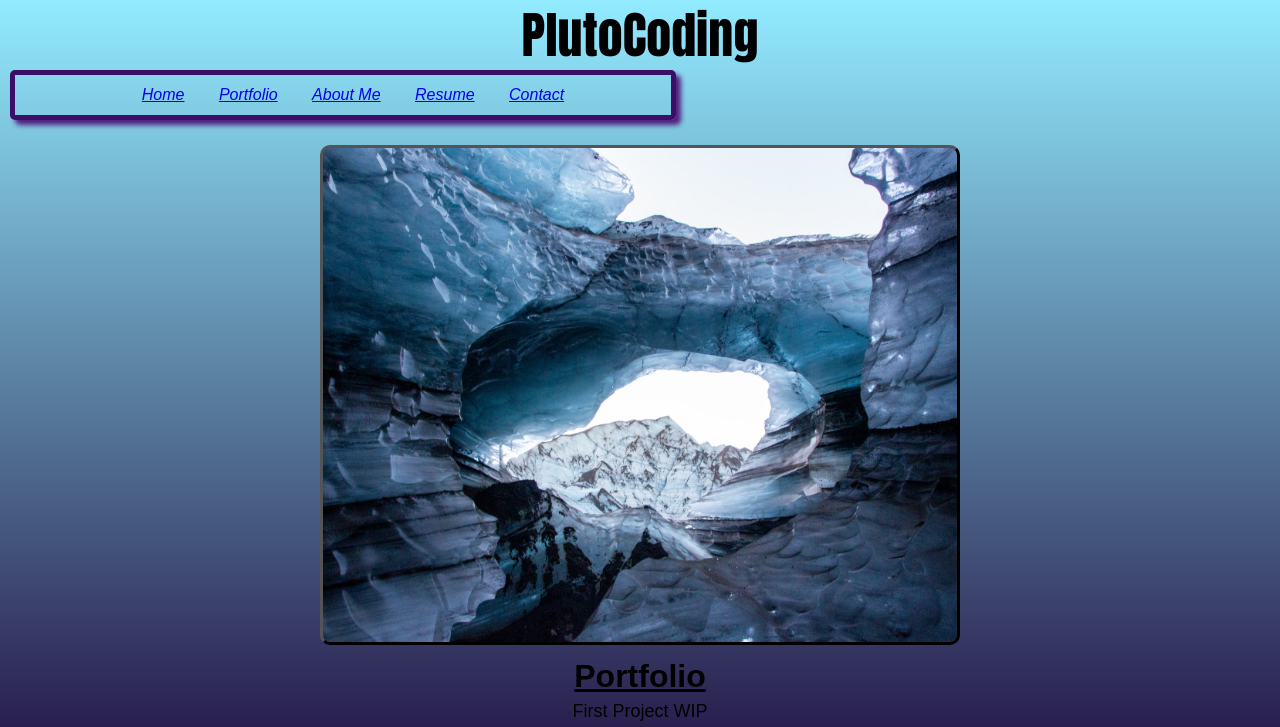
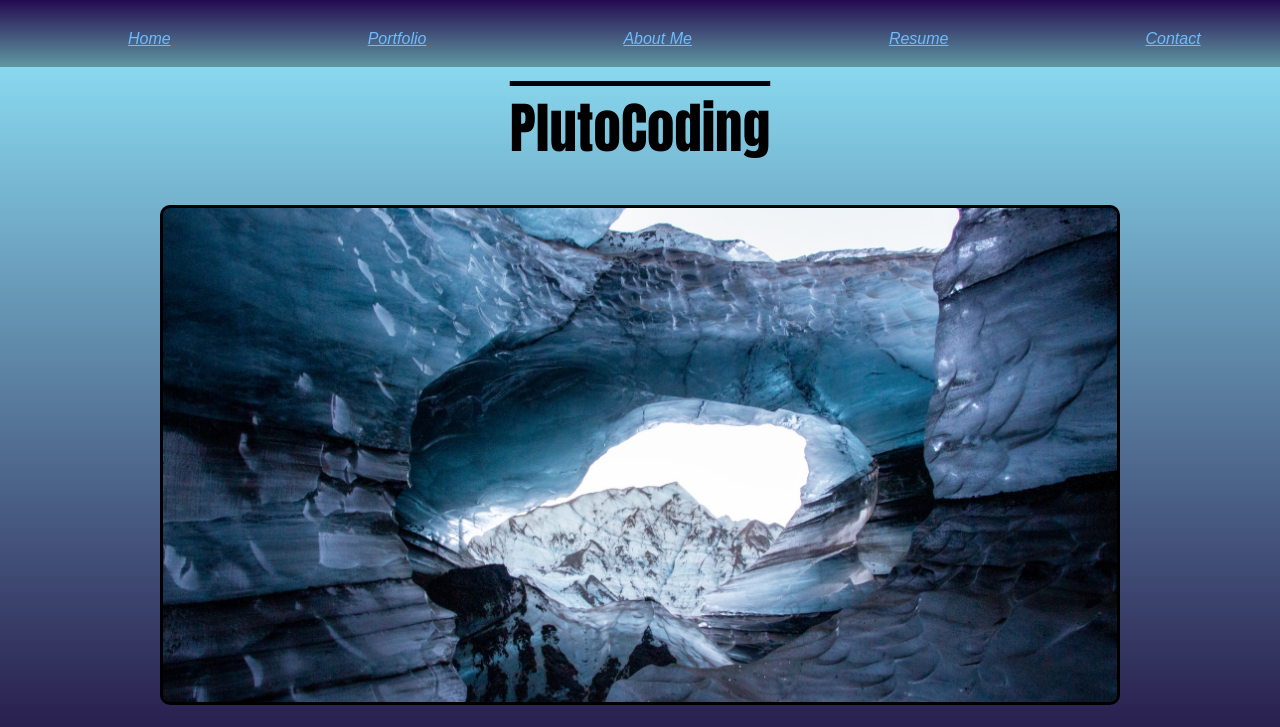
Before and after one commit to PlutoCoders/assignment2Portfolio, a plain HTML site: page index.html in a window 1280 px wide. Shown: the top 727 px of the page. Drawn offline with Linux system fonts and the light colour scheme.

Commit message:
Added + accesibility in html and css files. Nav +

```diff
--- a/Assets/css/style.css
+++ b/Assets/css/style.css
@@ -1,39 +1,8 @@
 /* This adjusts every element */
 * {
-    box-shadow: border-box;
+    box-sizing: border-box;
     padding: 0;
     margin: 0;
-}
-
-/* Adjustments to the h1 element */
-h1 {
-    font-family: Impact, Haettenschweiler, 'Arial Narrow Bold', sans-serif;
-    font-weight: bold;
-    font-size: 50px;
-    color: rgb(0, 0, 0);
-    text-decoration: overline;
-    text-shadow: 10px;
-    text-align: center;
-    border: 2px;
-    margin-top: 10px;
-}
-
-
-/* Adjusts the display settings of list items within the unordered list, within the nav, within the header element.*/
-.navItem {
-    display: inline;
-    margin-left: 25px;
-    list-style-type: none;
-}
-
- /* Trying to change the color of the nav item background when user hovers mouse over it */
-navItem a:hover {
-  background-color: #b80ef6;
-}
-
-/* Trying to add effects for when a nav item is clicked */
-navItem a:active {
-    background-color: blue;
 }
 
 /* Adjustments to the body element */
@@ -44,40 +13,82 @@ body {
     background-attachment:fixed;
 }
 
-/* trying to align the nav bar to the center!!!?? */
+/* setting up the header so that it shows a as bar going across the sceen. */
 header {
-    align-content: center;
-    align-self: center;
-    text-align: center;
+    position: fixed;
+    top: 0;
+    background-image: linear-gradient(rgb(36, 11, 81), rgb(96, 152, 162));
+    background-repeat: no-repeat;
+    width: 100%;
+
 }
 
-/* no clue why its not working, super frustrating will figure it out later */
-#Home {
+/* Adjustments to the h1 "title" element */
+h1 {
+    font-family: Impact,'Arial Narrow Bold', sans-serif;
+    font-weight: bold;
+    font-size: 55px;
+    color: rgb(0, 0, 0);
+    text-decoration: overline;
+    text-shadow: 20px;
+    text-align: center;
+    border: 2px;
+    margin-top: 100px;
+}
+
+/* adjusting header 2s to make it bolder and bigger */
+h2 {
+    font-size: xx-large;
+    text-align: center;
+    text-decoration: underline;
+    margin: 10px;
+    margin-top: 125px;
+}
+
+/* All these nav element things are to create the nav bar and add some functionality */
+nav {
+    width: 100%;
+    display:inline-block
+}
+
+
+#navLinks li {
+    list-style: none;
+    float: left;
+    display: inline;
+    padding-left: 5%;
+    padding-right: 5%;
+    padding-top: 2%;
+    padding-bottom: 1%;
     align-content: center;
-    align-self: center;
-    text-align: center;
+    margin-left: 5%;
 }
-/* Adjustments to the navigation (nav) element. */
-nav {
-    border-style:solid;
-    border-radius: 5px;
-    border-color: rgb(60, 14, 104);
-    box-shadow: 5px 5px 5px rgb(81, 30, 127);
-    border-width: 5px;
-    margin: 10px;
-    height: 50px;
-    width: 666px;
-    text-align: center;
-    align-content: center;
+
+#navLinks a {
+    color: rgb(109, 187, 255);
+    transition: all .9s, ease .3s;
+}
+
+/* adding hover effects, such as color change and a shadow */
+#navLinks a:hover{
+    color: rgb(255, 255, 255);
+    text-shadow: #ffffff 1px 1px 20px;
+}
+
+/* adding button press effects, such as color change*/
+#navLinks a:active{
+    color: rgb(255, 0, 0);
+    text-shadow: #150e61 1px 1px 20px;
 }
 
 /* Styling the image that appears under the navigation element */
 .backgroundImage{
     background-image: url("icybackground.jpg");
-    border-style: outset;
+    border-style: solid;
     border-radius: 10px;
     border-color: black;
     margin: 15px;
+    margin-top: 50px;
     height: 500px;
     background-size: cover;
     image-resolution: 400px, 500px;
@@ -85,32 +96,7 @@ nav {
     display: block;
     margin-left: auto;
     margin-right: auto;
-    width: 50%;
-}
-
-/* Styling of the footer at the end of the page */
-footer {
-    color:rgb(26, 230, 223);
-    border-color: blueviolet;
-    border-style: outset;
-    border-width: 10px;
-    box-shadow: #000000;
-    padding: 5px;
-    text-align: center;
-    margin-top: 15px;
-}
-
-p {
-    text-align: center;
-    font-size: large;
-    text-shadow: #000000;
-}
-
-h2 {
-    font-size: xx-large;
-    text-align: center;
-    text-decoration: underline;
-    margin: 10px;
+    width: 75%;
 }
 
 /* Adjusting all img elements */
@@ -124,7 +110,14 @@ img {
     margin-left: auto;
     margin-right: auto;
     margin-top: 10px;
-    margin-bottom: 10px;
+    margin-bottom: 35px;
+}
+
+p {
+    text-align: center;
+    font-size: large;
+    text-shadow: #000000;
+    margin-top: 50px;
 }
 
 /* adjusting any list items so that they are centered */
@@ -133,3 +126,20 @@ li {
     font-style: italic;
     margin: 5px;
 }
+
+/* Styling of the footer at the end of the page */
+footer {
+    color:rgb(26, 230, 223);
+    border-color: rgb(93, 28, 154);
+    border-style: outset;
+    border-width: 10px;
+    box-shadow: #000000;
+    padding: 25px;
+    text-align: center;
+    margin-top: 150px;
+    font-size: x-large;
+}
+
+/* Adjustments made:
+- accesibiltiy in images and style.css layout,
+- improvements to nav bar */
--- a/index.html
+++ b/index.html
@@ -8,27 +8,27 @@
     <title>Pluto Portfolio</title>
 </head>
 <body>
-    <header id="Home">
-        <h1>PlutoCoding</h1>
+    <h1 id="myHeader">PlutoCoding</h1>
+    <header>
         <nav>
-            <ul>
-                <li class="navItem">
-                    <a href="#Home"
+            <ul id="navLinks">
+                <li>
+                    <a href="#myHeader"
                     >Home</a>
                 </li>
-                <li class="navItem">
+                <li>
                     <a href="#Portfolio"
                     >Portfolio</a>
                 </li>
-                <li class="navItem">
+                <li>
                     <a href="#AboutMe"
                     >About Me</a>
                 </li>
-                <li class="navItem">
+                <li>
                     <a href="#Resume"
                     >Resume</a>
                 </li>
-                <li class="navItem">
+                <li>
                     <a href="#Contact"
                     >Contact</a>
                 </li>
@@ -36,17 +36,18 @@
         </nav>
     </header>
 
+    <!-- This is for the "background" image under the nav bar-->
     <section class="backgroundImage">
     </section>
 
     <main id="Portfolio">
         <h2> Portfolio </h2>
         <p>First Project WIP</p>
-        <img src="Assets/Images/ruins.jpg"/>
+        <img src="Assets/Images/ruins.jpg" alt="An image of broken/ruined columns and pillars."/>
         <p> Second Project WIP </p>
-        <img src="Assets/Images/spookypath.jpg"/>
+        <img src="Assets/Images/spookypath.jpg" alt="An image of a long pathway surrounded with trees in a spooky setting."/>
         <p> Third Project WIP </p>
-        <img src="Assets/Images/lowercave.jpg"/>
+        <img src="Assets/Images/lowercave.jpg" alt="An image of an icy cave." />
     </main>
 
     <section id="AboutMe">
@@ -54,13 +55,22 @@
         <p>Here's some info about me!</p>
         <ul>
             <li>
-                I am 25 years old, and no matter how old I get, I will continue learning!
+                I am 25 years old, and no matter how much I know, there's more to learn!
             </li>
             <li>
                 I love animals and nature. I have 5 cats and I like to hike!
             </li>
             <li>
                 I'm very sympathetic for other people!
+            </li>
+            <li>
+                I love creating things that I, as well as others, will enjoy! Especially if they are games!
+            </li>
+            <li> My favorite sayings:
+               <li>
+                Where there is a will, there is a way.</li>
+               <li>
+                Life is but a dream, so dream lucid! </li>
             </li>
         </ul>
     </section>
```
Also changed, not shown: 1 other file.
